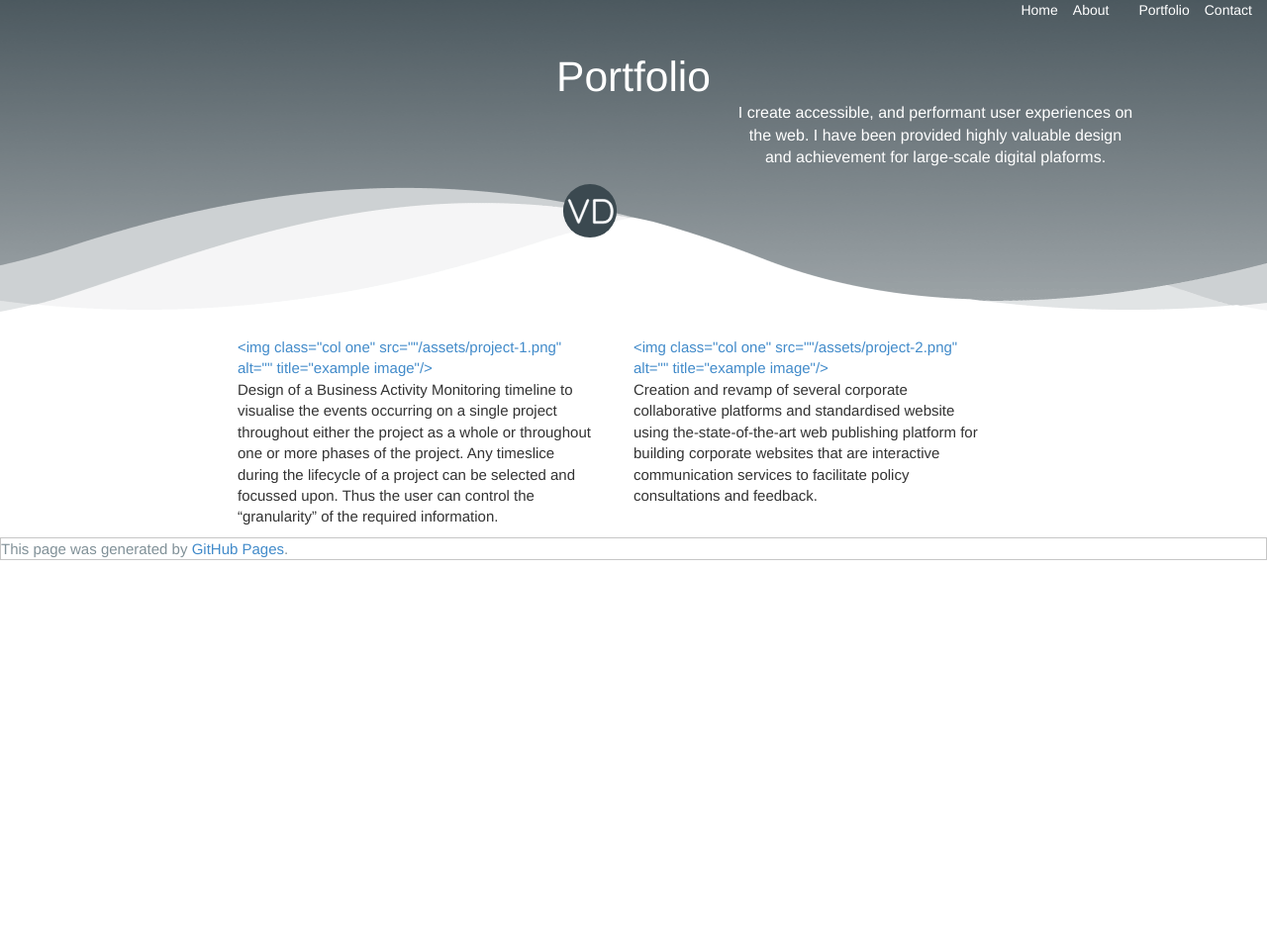
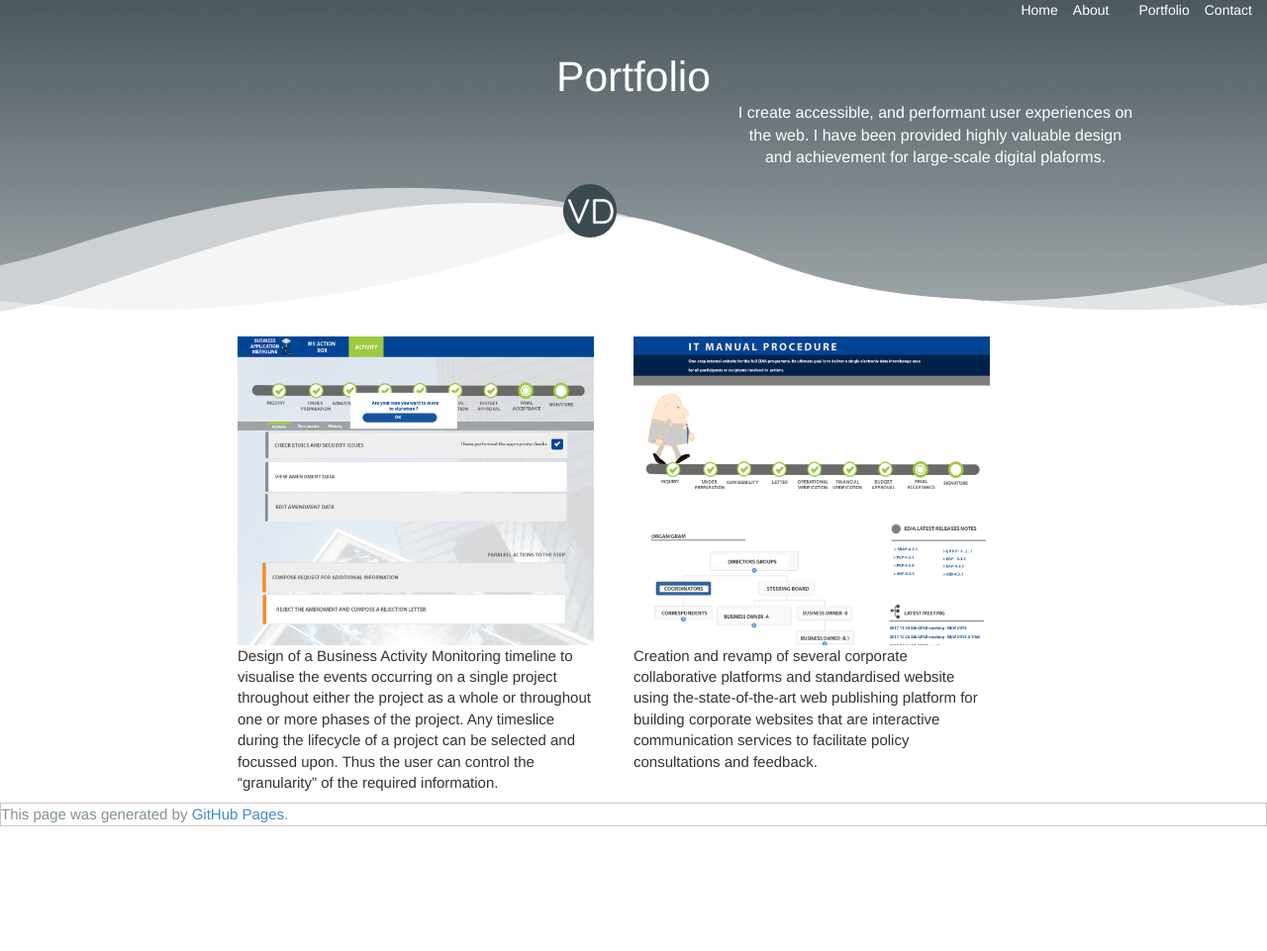
Before and after one commit to virdesm/virginie.desmedt.github.io, a Jekyll site: the page built from _pages/portfolio.md, in a window 1280 px wide. Shown: the whole page at 99% size. Built offline with Jekyll 4.4.1, drawn with Linux system fonts in a browser that asks for light colours; nearby versions of some CDN libraries; before the commit the page ends 900 px from its top, so only the background shows below that.

Commit message:
Update portfolio.md

```diff
--- a/_pages/portfolio.md
+++ b/_pages/portfolio.md
@@ -5,7 +5,7 @@ permalink: /portfolio
 ---
 
 <div class="img_row">
-    <a href="https://virdesm.github.io/virginie.desmedt.github.io/assets/project-1.png"> <img class="col one" src="{{ site.baseurl }}"/assets/project-1.png" alt="" title="example image"/></a>
+    <a href="https://virdesm.github.io/virginie.desmedt.github.io/assets/project-1.png"> <img class="col one" src="{{ site.baseurl }} https://virdesm.github.io/virginie.desmedt.github.io/assets/project-1.png" alt="" title="example image"/></a>
     <div class="col three caption">
 
 Design of a Business Activity Monitoring timeline to visualise the events occurring on a single project throughout either the project as a whole or throughout one or more phases of the project. Any timeslice during the lifecycle of a project can be selected and focussed upon. Thus the user can control the “granularity” of the required information.
@@ -14,7 +14,7 @@ Design of a Business Activity Monitoring timeline to visualise the events occurr
 </div>
 
 <div class="img_row">
-   <a href="https://virdesm.github.io/virginie.desmedt.github.io/assets/project-2.png"> <img class="col one" src="{{ site.baseurl }}"/assets/project-2.png" alt="" title="example image"/></a>
+   <a href="https://virdesm.github.io/virginie.desmedt.github.io/assets/project-2.png"> <img class="col one" src="{{ site.baseurl }} https://virdesm.github.io/virginie.desmedt.github.io/assets/project-2.png" alt="" title="example image"/></a>
     <div class="col three caption">
 
 Creation and revamp of several corporate collaborative platforms and standardised website using the-state-of-the-art web publishing platform for building corporate websites that are interactive communication services to facilitate policy consultations and feedback.
```
